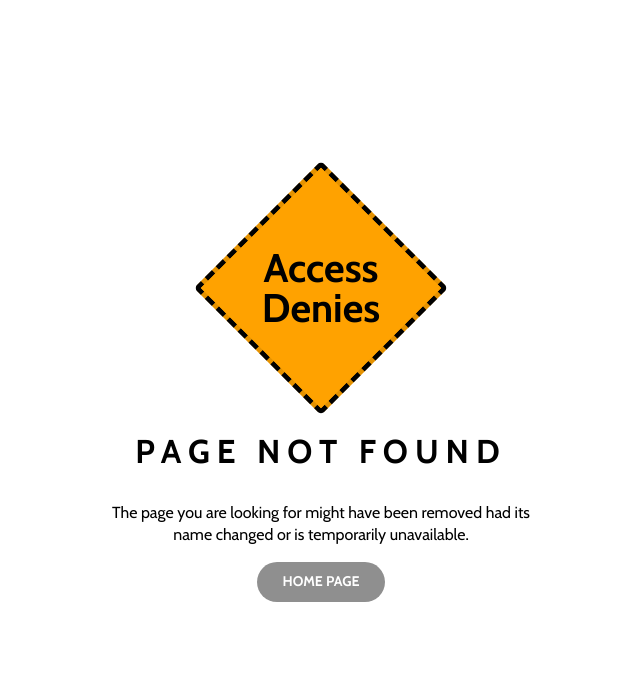
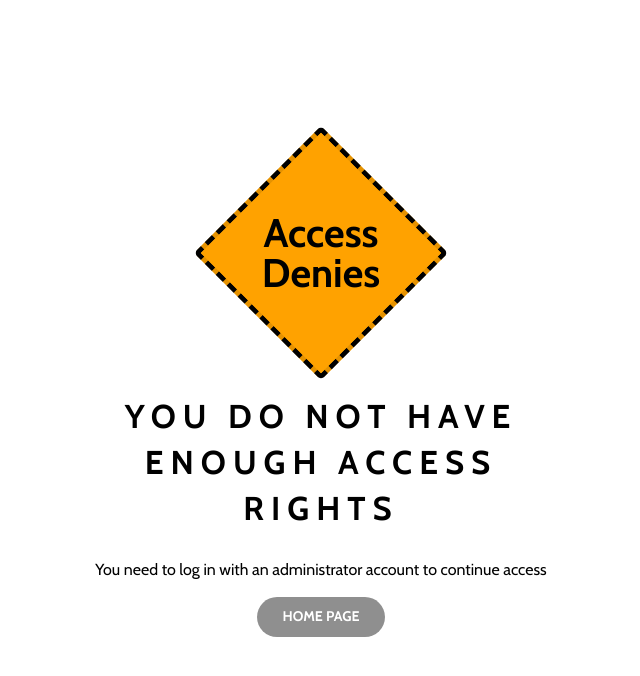
Before and after one commit to WEBG301HL/ASM, a Symfony app: template templates/error_admin.html.twig in a window 1280 px wide. Shown: the top 676 px of the page, without its empty margins (319-959 px from the left). Run offline with Twig, Linux system fonts and the light colour scheme; the template is opened without the code that fills it, so the values that code supplies are empty; some libraries are stand-ins or nearby versions.

Commit message:
update error_admin page

```diff
--- a/templates/error_admin.html.twig
+++ b/templates/error_admin.html.twig
@@ -4,16 +4,18 @@
 	<head>
 		<meta charset="utf-8">
 		<meta http-equiv="X-UA-Compatible" content="IE=edge">
-	<meta name="viewport" content="width=device-width, initial-scale=1">
+		<meta
+		name="viewport" content="width=device-width, initial-scale=1">
 		<!-- The above 3 meta tags *must* come first in the head; any other head content must come *after* these tags -->
 
-	<title>404 HTML Template by Colorlib</title>
+		<title>Deny Access</title>
 
 		<!-- Google font -->
-	<link href="https://fonts.googleapis.com/css?family=Cabin:400,700" rel="stylesheet">
+		<link
+		href="https://fonts.googleapis.com/css?family=Cabin:400,700" rel="stylesheet">
 
 		<!-- Custom stlylesheet -->
-	<link type="text/css" rel="stylesheet" href="{{asset("styles/error_admin.css")}}" />
+		<link type="text/css" rel="stylesheet" href="{{asset("styles/error_admin.css")}}"/>
 
 	<!-- HTML5 shim and Respond.js for IE8 support of HTML5 elements and media queries -->
 		<!-- WARNING: Respond.js doesn't work if you view the page via file:// -->
@@ -32,12 +34,12 @@
 					<div></div>
 					<h1 style="font-size: 40px;padding-bottom: 80px">Access Denies</h1>
 				</div>
-			<h2>Page not found</h2>
-			<p>The page you are looking for might have been removed had its name changed or is temporarily unavailable.</p>
-			<a href="{{path('homepage')}}">home page</a>
+				<h2>You do not have enough access rights</h2>
+				<p>You need to log in with an administrator account to continue access</p>
+				<a href="{{path('homepage')}}">Home Page</a>
 			</div>
 		</div>
 
-</body><!-- This templates was made by Colorlib (https://colorlib.com) -->
+	</body>
 
 </html>
```
Lines whose indentation alone changed are shown as unchanged.
